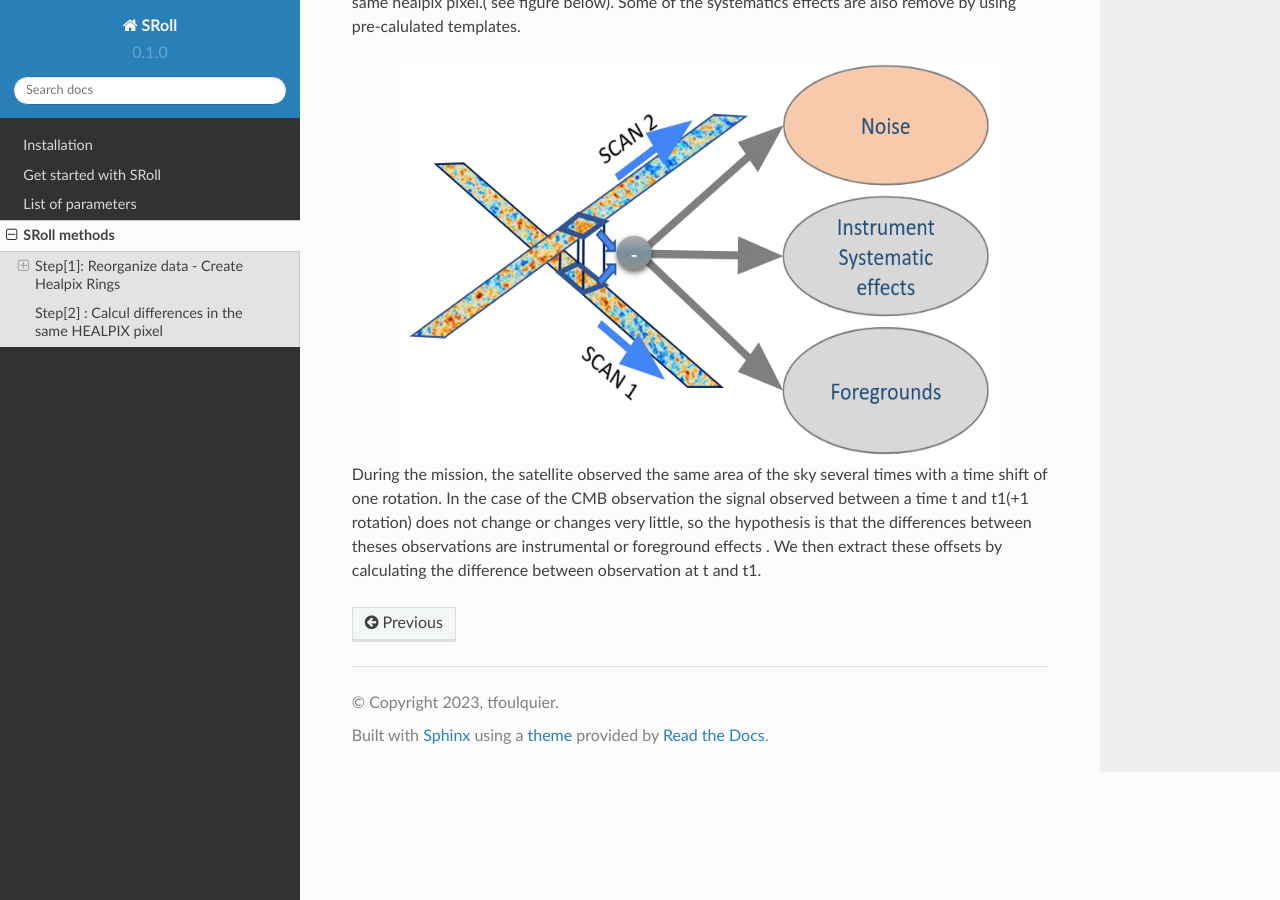
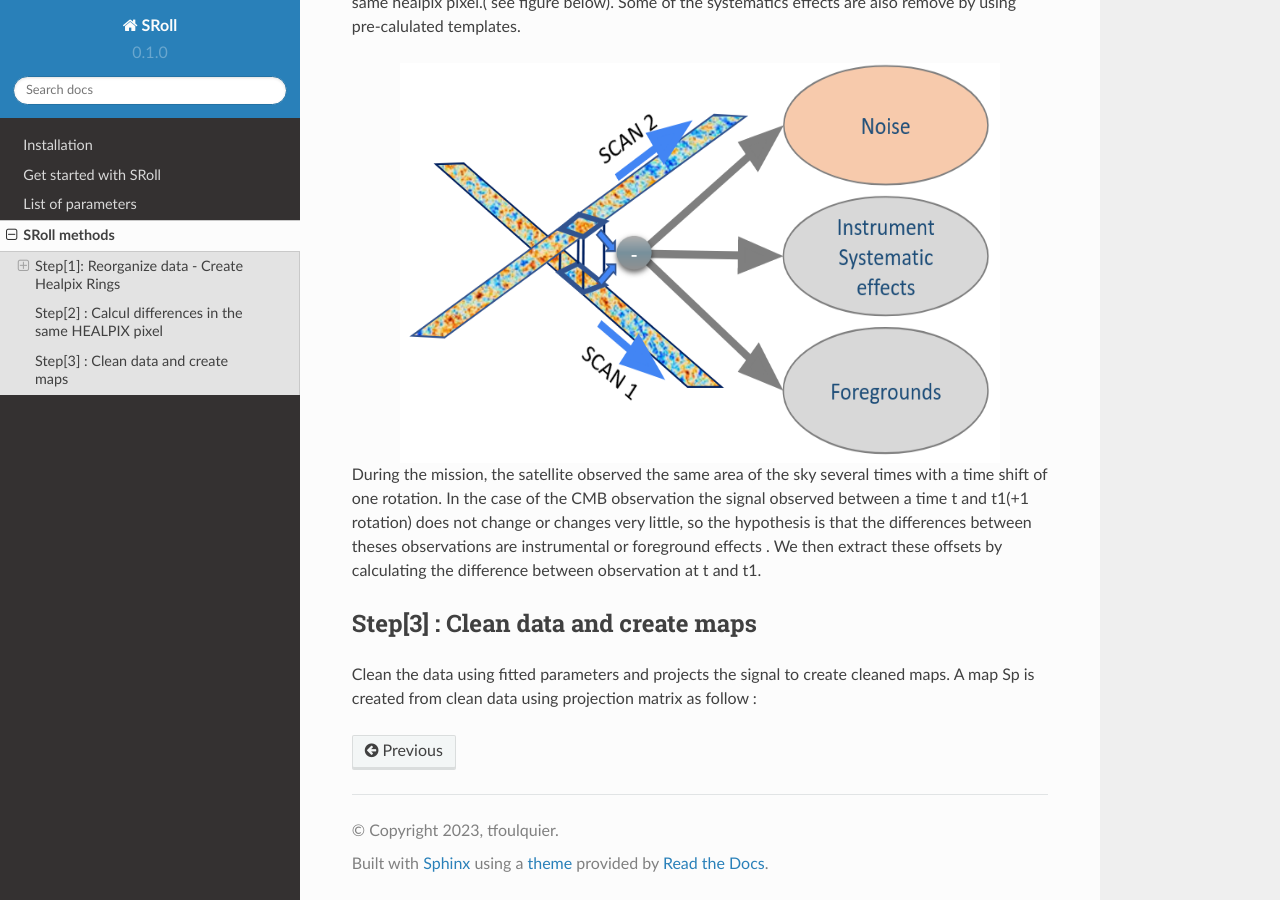
Before and after one commit to jmdelouis/SRoll, a Sphinx documentation site: the page built from readthedocs/docs/source/methods.rst, in a window 1280 px wide and 900 px high, scrolled down 819 px. Built offline with Sphinx 7.4.7 and the Read the Docs theme 2.0.0, drawn with Linux system fonts in a browser that asks for light colours.

Commit message:
Update methods.rst

```diff
--- a/readthedocs/docs/source/methods.rst
+++ b/readthedocs/docs/source/methods.rst
@@ -38,3 +38,8 @@ SRoll fits systematic effects, noise in 1/f and calibration using differences be
 
 During the mission, the satellite observed the same area of the sky several times with a time shift of one rotation. In the case of the CMB observation the signal observed between a time t and t1(+1 rotation) does not change or changes very little, so the hypothesis is
 that the differences between theses observations are instrumental  or foreground effects . We then extract these offsets by calculating the difference between observation at t and t1.
+
+Step[3] :  Clean data and create maps
+--------------------------------------
+Clean the data using fitted parameters and projects the signal to create cleaned
+maps. A map Sp is created from clean data using projection matrix as follow :
```
